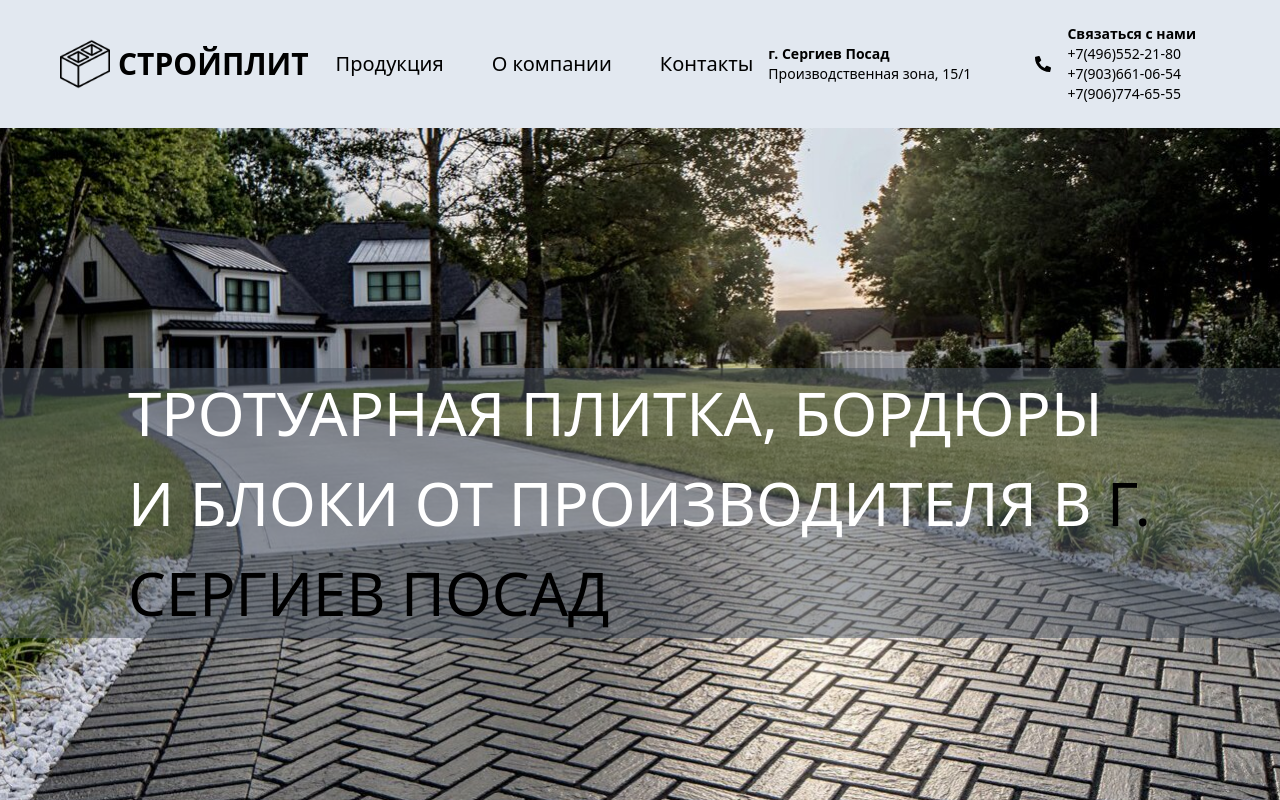
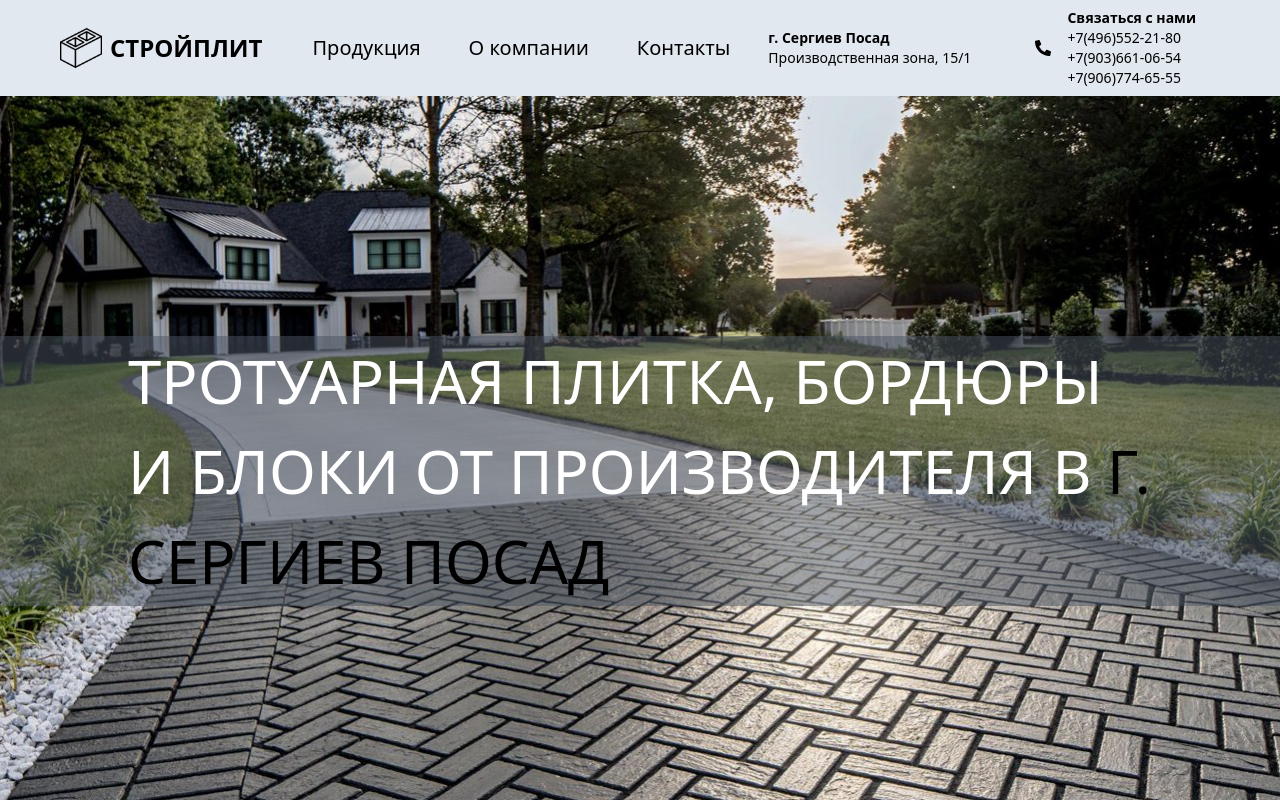
Before and after one commit to GrishaMarkaryan/stroyplit, a Next.js app: page / in a window 1280 px wide. Shown: the top 800 px of the page. Built offline with nearby package versions, Linux system fonts and the light colour scheme.

Commit message:
resized header

```diff
--- a/app/_components/contacts.tsx
+++ b/app/_components/contacts.tsx
@@ -8,7 +8,7 @@ export default function Contacts({ isMenuOpen, setIsMenuOpen }:
 ) {
     return (
         <div className={`hidden lg:flex lg:flex-row gap-1 lg:gap-3 xl:gap-16 lg:mr-5`}>
-            <div className="flex items-center gap-2 lg:text-sm 2xl:text-lg">
+            <div className="flex items-center gap-2 lg:text-sm">
                 <div>
                     <div className="flex font-semibold"> г. Сергиев Посад </div>
                     <div> Производственная зона, 15/1 </div>
@@ -17,7 +17,7 @@ export default function Contacts({ isMenuOpen, setIsMenuOpen }:
 
             <div className="flex flex-row lg:justify-center items-center gap-4 mr-8 xl:mr-16">
                 <FaPhoneAlt />
-                <div className="flex flex-col lg:text-sm 2xl:text-lg">
+                <div className="flex flex-col lg:text-sm">
                     <div className="font-medium lg:font-semibold"> Связаться с нами </div>
                     <div> +7(496)552-21-80 </div>
                     <div> +7(903)661-06-54 </div>
--- a/app/_components/header.tsx
+++ b/app/_components/header.tsx
@@ -33,21 +33,21 @@ export default function Header() {
 
     return (
         <div>
-            <div className="flex flex-col lg:flex-row gap-2 w-screen justify-between items-center bg-slate-200 h-fit lg:h-32 fixed z-50">
+            <div className="flex flex-col lg:flex-row gap-2 w-screen justify-between items-center bg-slate-200 h-fit lg:h-24 fixed z-50">
 
                 <div className="flex">
                     <div ref={menuIconRef} className="pt-5 cursor-pointer lg:hidden">
                         <TiThMenu size={40} onClick={toggleMenu} />
                     </div>
                     <Link href={'/'} className="flex ml-4 lg:ml-12 p-3 gap-2 items-center">
-                        <Image src={icon} alt="icon" height={50} />
-                        <div className="flex font-bold text-3xl "> СТРОЙПЛИТ </div>
+                        <Image src={icon} alt="icon" height={42} />
+                        <div className="flex font-bold text-2xl "> СТРОЙПЛИТ </div>
                     </Link>
                 </div>
 
                 <div
                     ref={menuListRef}
-                    className={`flex lg:flex ${isMenuOpen ? 'flex-col ' : 'hidden h-0'} gap-2 items-center xl:gap-12 text-xl lg:text-base xl:text-xl 2xl:text-2xl font-medium pb-7 lg:pb-0`}
+                    className={`flex lg:flex ${isMenuOpen ? 'flex-col ' : 'hidden h-0'} gap-2 items-center xl:gap-12 text-xl lg:text-base xl:text-xl font-medium pb-7 lg:pb-0`}
                 >
 
                     <Link href={'/our-production'} onClick={() => setIsMenuOpen(false)}> Продукция </Link>
@@ -56,7 +56,7 @@ export default function Header() {
                 </div>
                 <Contacts isMenuOpen={isMenuOpen} setIsMenuOpen={setIsMenuOpen} />
             </div>
-            <div className="h-[74px] lg:h-32"></div>
+            <div className="h-[66px] lg:h-24"></div>
         </div>
     )
 }
```
